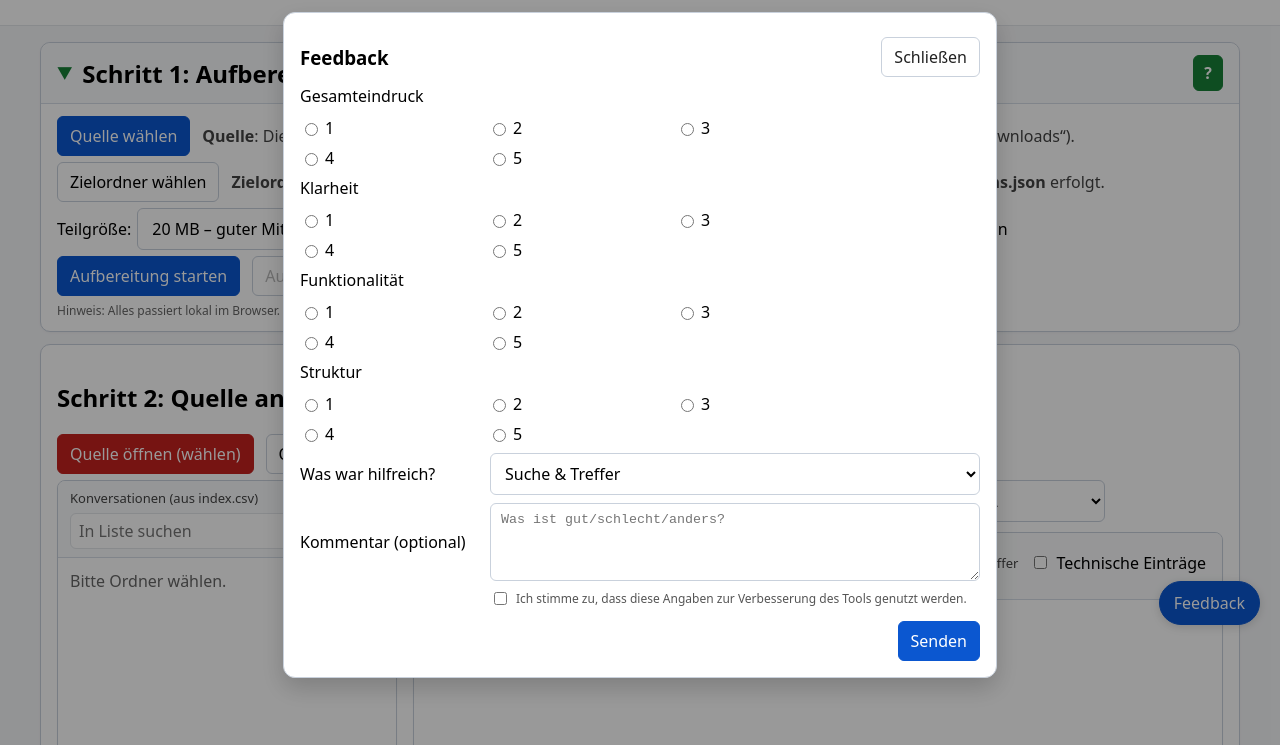
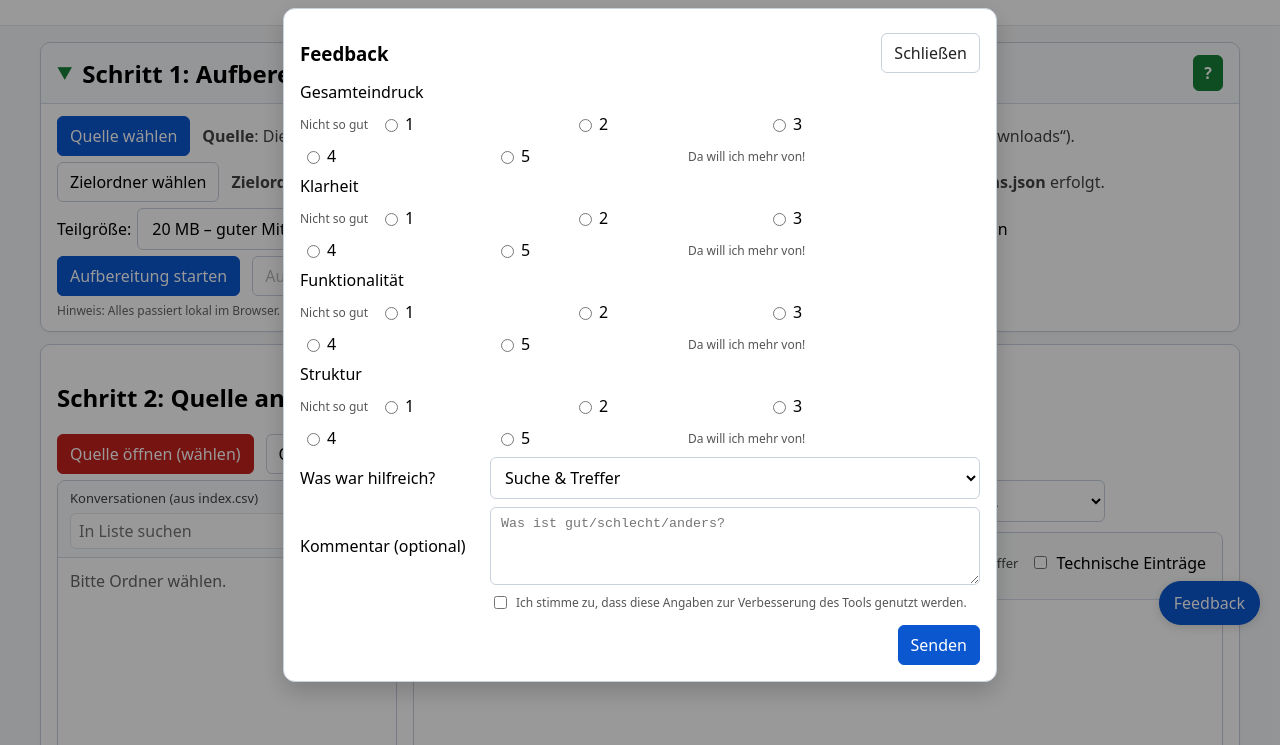
Before and after one commit to promptarchitekt/dev-gpt-export-viewer, a plain HTML site: page GPT-Export-Aufbereiter/chat_aufbereiten.html in a window 1280 px wide. Both pictures are taken after a click on the button "Feedback". Shown: the part 55-800 px from the top of the page. Drawn offline with Linux system fonts and the light colour scheme.

Commit message:
feat(feedback): add end labels to 5-point scale (links 'Nicht so gut' / rechts 'Da will ich mehr von!')

```diff
--- a/GPT-Export-Aufbereiter/chat_aufbereiten.html
+++ b/GPT-Export-Aufbereiter/chat_aufbereiten.html
@@ -66,6 +66,10 @@
   .fbGroup input[type="radio"]{accent-color:#0b57d0}
   .fbActions{display:flex; gap:10px; justify-content:flex-end; margin-top:12px}
   .fbInput, .fbSelect{padding:8px 10px; border:1px solid #c9d1dc; border-radius:6px; flex:1}
+  /* 5-Punkte-Skala mit Endlabels */
+  .fbScale{display:flex; align-items:center; gap:10px; flex-wrap:wrap}
+  .fbScale .scaleLabel{color:#555; font-size:12px; white-space:nowrap}
+  .fbScale label{margin:0 2px}
   .meta{padding:12px 16px;border-bottom:1px solid #d5dde7;background:#fafbfc}
   .meta .row{display:flex;gap:12px;align-items:center;flex-wrap:nowrap}
   #chatTitle{flex:1 1 auto; min-width:0; white-space:nowrap; overflow:hidden; text-overflow:ellipsis}
@@ -774,6 +778,9 @@ if(fbBtn && fbModal && fbClose){
 
 function buildRating(id){
   const host = document.getElementById(id); if(!host || host.childElementCount) return;
+  host.classList.add('fbScale');
+  const left = document.createElement('span'); left.className = 'scaleLabel'; left.textContent = 'Nicht so gut';
+  host.appendChild(left);
   for(let i=1;i<=5;i++){
     const lbl=document.createElement('label');
     lbl.style.display='inline-flex'; lbl.style.alignItems='center'; lbl.style.gap='4px';
@@ -781,6 +788,8 @@ function buildRating(id){
     lbl.appendChild(r); lbl.appendChild(document.createTextNode(String(i)));
     host.appendChild(lbl);
   }
+  const right = document.createElement('span'); right.className = 'scaleLabel'; right.textContent = 'Da will ich mehr von!';
+  host.appendChild(right);
 }
 
 fbSend?.addEventListener('click', async ()=>{
```
